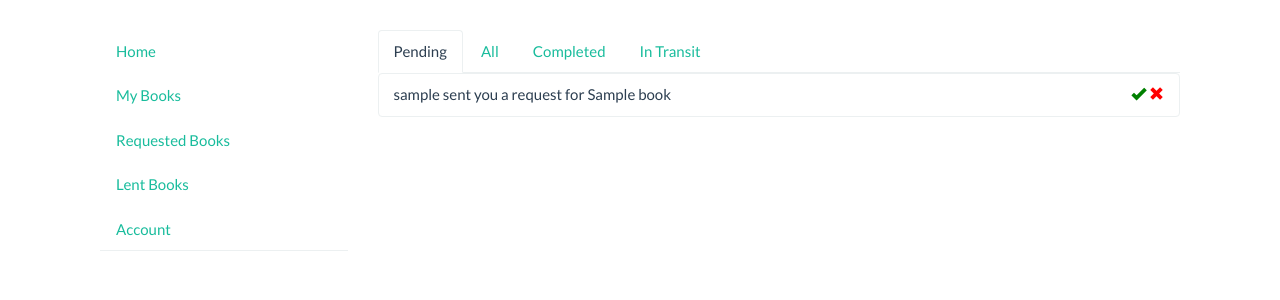
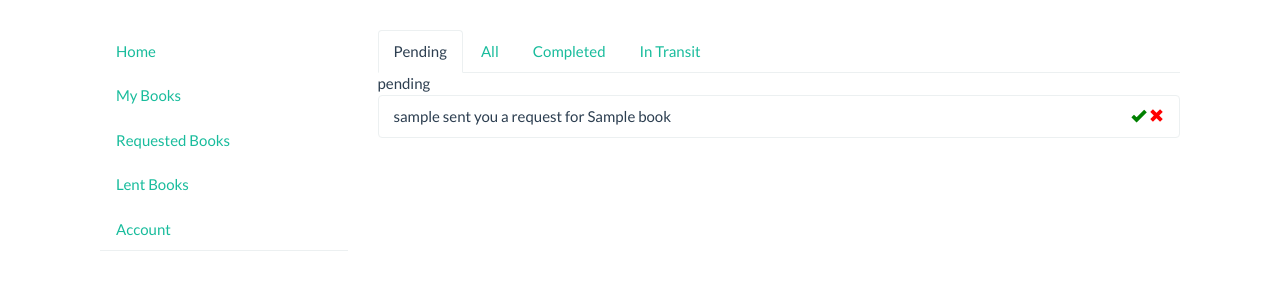
Before and after one commit to cy94/bookzilla, a Django app: page /users/requests/lent/ in a window 1280 px wide. Shown: the part 60-360 px from the top of the page. Run offline with Django 3.2, Linux system fonts and the light colour scheme; a user stored in the database is signed in; tables that the repository leaves empty hold one stand-in row (values such as "Sample post"); some libraries are stand-ins or nearby versions.

Commit message:
add tab content to bookrequests/borrowed,lent
clicking on a tab now changes to the content for that tab

```diff
--- a/bookrequests/templates/bookrequests/lent_index.html
+++ b/bookrequests/templates/bookrequests/lent_index.html
@@ -3,12 +3,20 @@
 
 {% block content %}
 
-<ul class="nav nav-tabs">
-  <li role="presentation" class="active"><a href="#">Pending</a></li>
-  <li role="presentation"><a href="#">All</a></li>
-  <li role="presentation"><a href="#">Completed</a></li>
-  <li role="presentation"><a href="#">In Transit</a></li>
+<ul class="nav nav-tabs" id="tabs">
+  <li class="active"><a href="#pending" data-toggle="tab">Pending</a></li>
+  <li role="presentation"><a href="#all" data-toggle="tab">All</a></li>
+  <li role="presentation"><a href="#completed" data-toggle="tab">Completed</a></li>
+  <li role="presentation"><a href="#transit" data-toggle="tab">In Transit</a></li>
 </ul>
+
+<div class="tab-content">
+	<div class="tab-pane active" id="pending">pending</div>
+	<div class="tab-pane" id="all">all</div>
+	<div class="tab-pane" id="completed">complete</div>
+	<div class="tab-pane" id="transit">transit</div>
+</div>
+
 
 {% if requests %}
 
```
Also changed, not shown: bookrequests/templates/bookrequests/borrowed_index.html (+17 -5 lines), README.md, bookrequests/static/js/borrowed-index.js (added).
